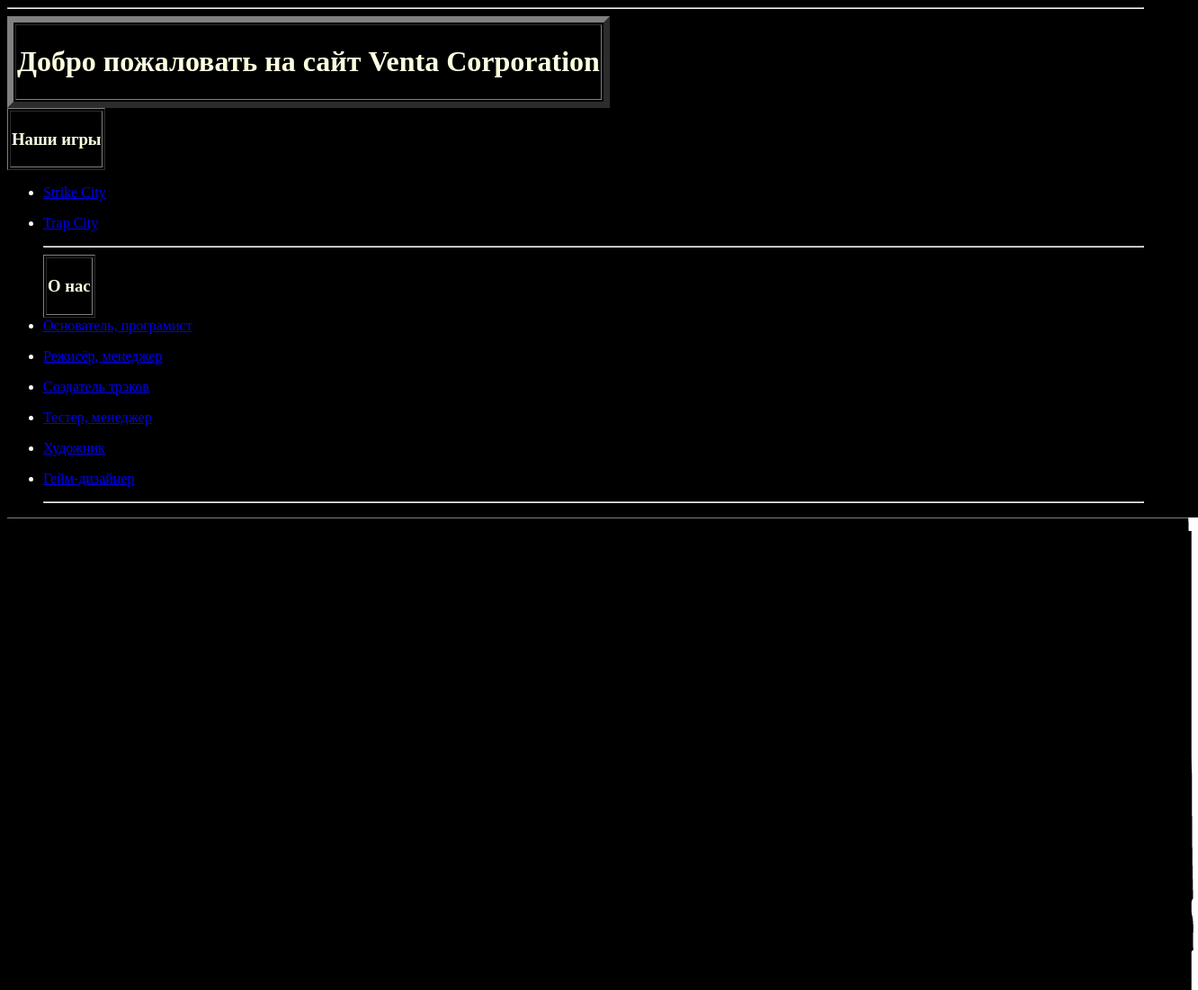
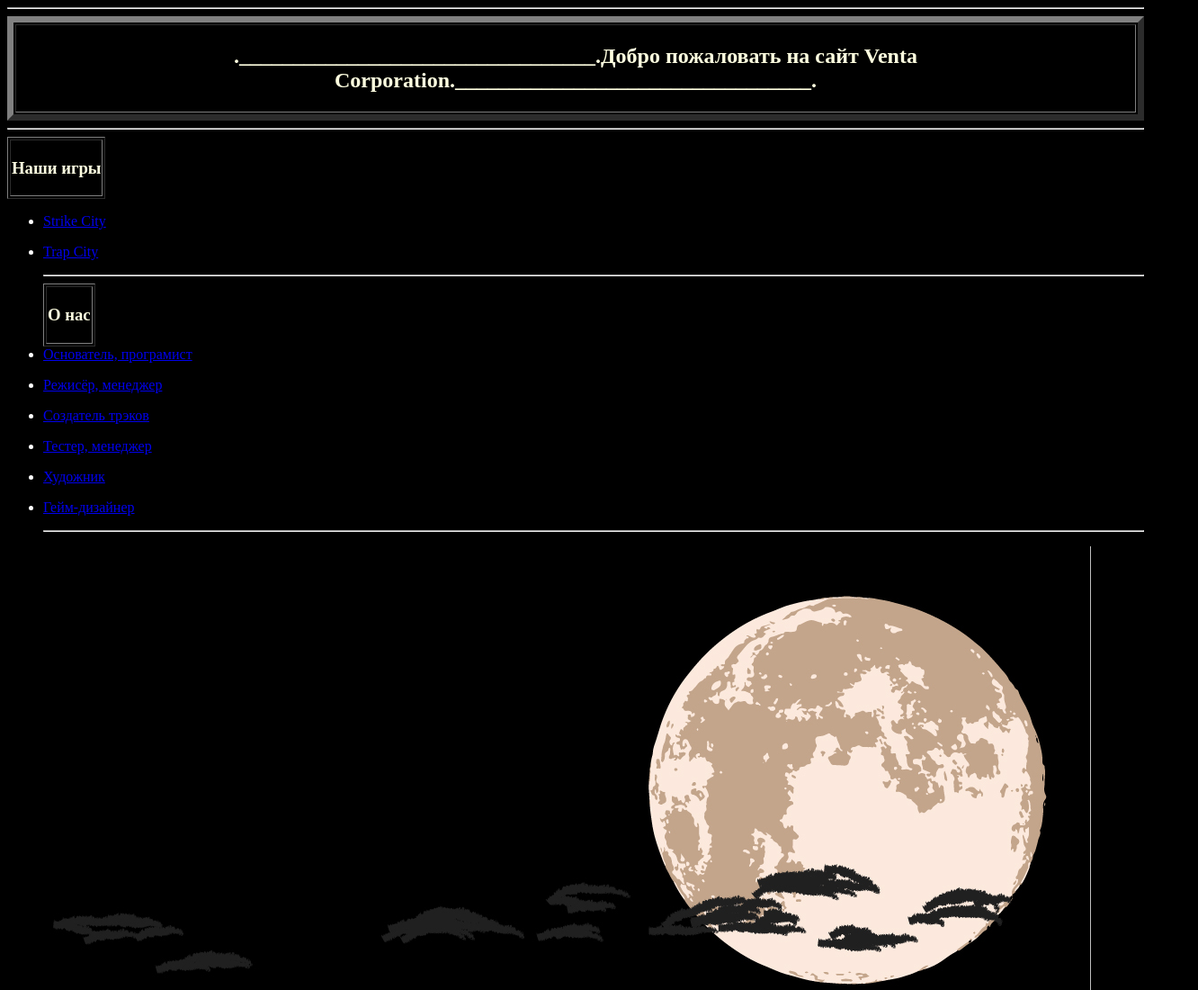
Before and after one commit to SteFUNych/VentaCompany.github.io, a plain HTML site: page index.html in a window 1280 px wide. Shown: the top 1100 px of the page at 90% size, 1332 px wide, since content can reach past the window. Drawn offline with Linux system fonts and the light colour scheme; files whose address does not match are found by name.

Commit message:
Add files via upload

```diff
--- a/index.html
+++ b/index.html
@@ -14,11 +14,12 @@
     </style>
   </head>
   <body bgcolor="black">
+    </style>
     <FONT color=#FFFFFF>
       <table color="#FFFFFF" border="7">
         <thead>
           <tr>
-          <th><h1><b>Добро пожаловать на сайт Venta Corporation</b></h2></th>
+          <th><h2>._________________________________.Добро пожаловать на сайт Venta Corporation._________________________________.</th></h2>
             <hr>
           </tr>
         </thead>
@@ -26,6 +27,7 @@
       <table border="1">
         <thead>
           <tr>
+            <hr>
        <th><h3>Наши игры</h3></th>
        </tr>
      </thead>
```
Also changed, not shown: Безымянный-1.jpg (added).
